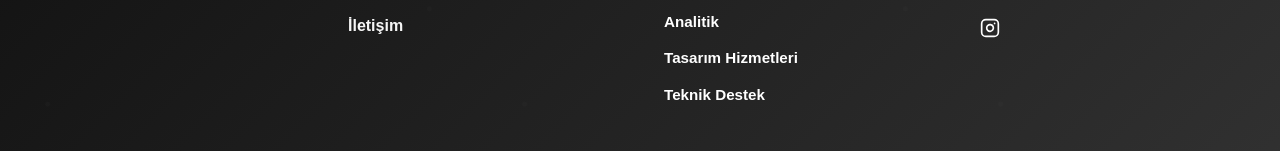
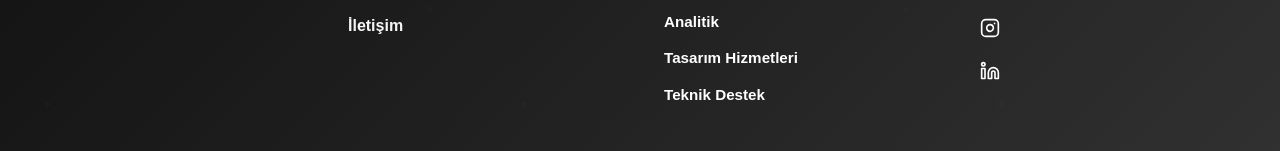
Before and after one commit to EsraErcan666/QR, a React (Vite) app: page /services in a window 1280 px wide. Shown: the part 894-1045 px from the top of the page. Built offline with nearby package versions, Linux system fonts and the light colour scheme; a web font is replaced by a local one.

Commit message:
linkedln baglantısı

```diff
--- a/src/components/Footer.jsx
+++ b/src/components/Footer.jsx
@@ -99,45 +99,44 @@
 
           {/* Contact Info */}
           <motion.div
-            className="footer-section"
-            initial={{ opacity: 0, y: 30 }}
-            whileInView={{ opacity: 1, y: 0 }}
-            transition={{ duration: 0.6, delay: 0.3 }}
-            viewport={{ once: true }}
+              className="footer-section"
+              initial={{opacity: 0, y: 30}}
+              whileInView={{opacity: 1, y: 0}}
+              transition={{duration: 0.6, delay: 0.3}}
+              viewport={{once: true}}
           >
             <h4>İletişim</h4>
             <div className="contact-info">
               <div className="contact-item">
-                <Mail size={18} />
+                <Mail size={18}/>
                 <span>qreationel@qreatione.com</span>
               </div>
-              {/*<div className="contact-item">
-                <Phone size={18} />
-                <span></span>
-              </div>*/}
               <div className="contact-item">
-                <MapPin size={18} />
+                <MapPin size={18}/>
                 <span>Balıkesir, Türkiye</span>
               </div>
               <div className="contact-item">
-                <a
-                  href="https://www.instagram.com/qreatione"
-
-                >
-                  <Instagram size={20} />
+                <a href="https://www.instagram.com/qreatione" target="_blank" rel="noopener noreferrer">
+                  <Instagram size={20}/>
+                </a>
+              </div>
+              <div className="contact-item">
+                <a href="https://www.linkedin.com/company/qreatione" target="_blank" rel="noopener noreferrer">
+                  <Linkedin size={20}/>
                 </a>
               </div>
             </div>
+
           </motion.div>
         </div>
 
         {/* Bottom Footer */}
         <motion.div
-          className="footer-bottom"
-          initial={{ opacity: 0 }}
-          whileInView={{ opacity: 1 }}
-          transition={{ duration: 0.6, delay: 0.4 }}
-          viewport={{ once: true }}
+            className="footer-bottom"
+            initial={{opacity: 0}}
+            whileInView={{opacity: 1}}
+            transition={{duration: 0.6, delay: 0.4}}
+            viewport={{once: true}}
         >
           <div className="footer-bottom-content">
             <p>&copy; {currentYear} QREATIONE.</p>
```
